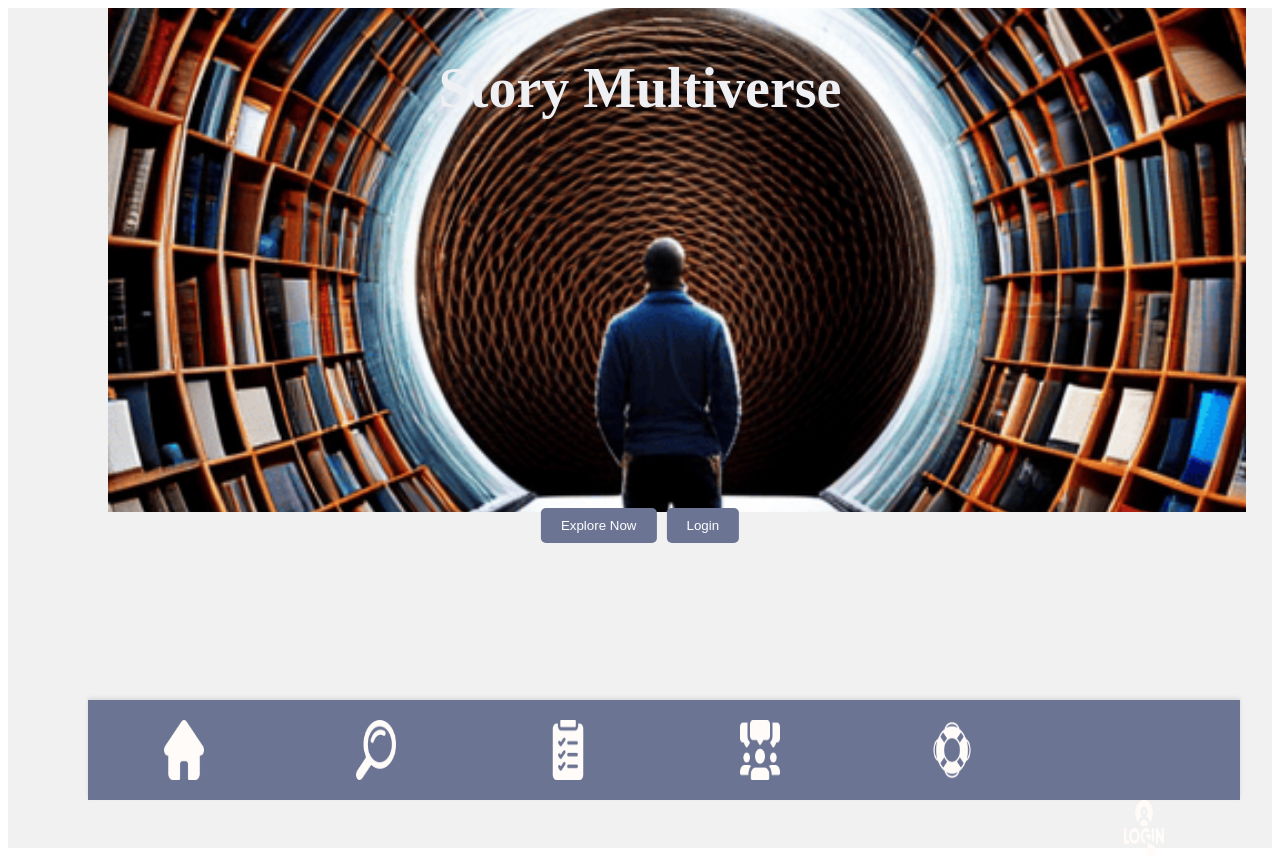
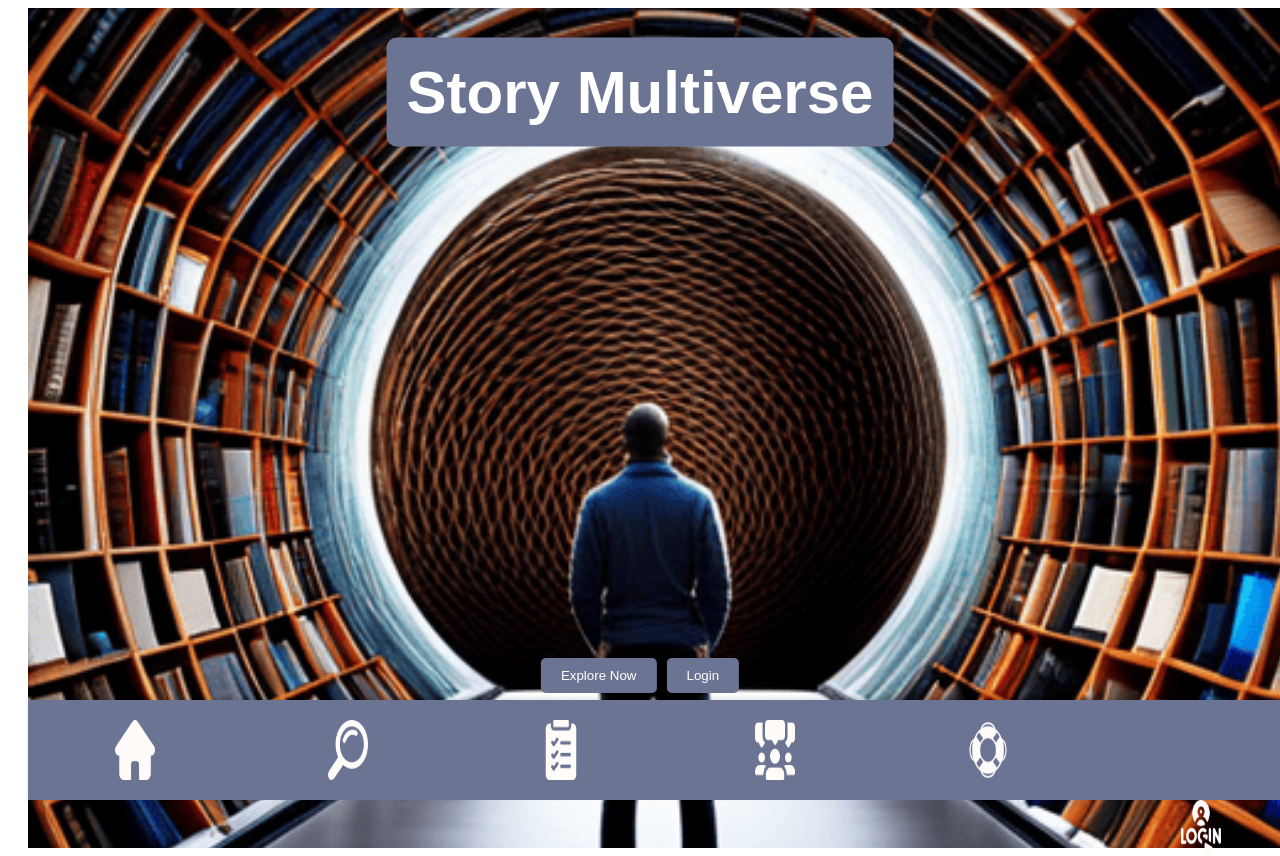
Before and after one commit to Aiia22/Storymultiverse, a React app in the folder frontend/: page / in a window 1280 px wide. Built offline with nearby package versions, Linux system fonts and the light colour scheme.

Commit message:
Updated CSS file for home page

```diff
--- a/frontend/src/pages/Home.js
+++ b/frontend/src/pages/Home.js
@@ -10,12 +10,15 @@ function HomePage() {
 
   return (
     <div className="homepage">
-      <h1>Story Multiverse</h1>
+      <div className="title-box">
+        <h1 className="title">Story Multiverse</h1>
+      </div>
       <div className="backgroundImage" style={backgroundImageStyle}></div>
       <div className="buttons">
         <button className="explore-button">Explore Now</button>
         <button className="login-button">Login</button>
-      </div><LandingPageNavBar />
+      </div>
+      <LandingPageNavBar />
     </div>
   );
 }
--- a/frontend/src/styles/CSS/homePage.css
+++ b/frontend/src/styles/CSS/homePage.css
@@ -4,29 +4,29 @@
     text-align: center;
     padding: 20px;
     min-height: 100vh;
-    background-color: #f1f1f1; /* Set a background color as a fallback */
+
   }
 
-  /* Styling for the title */
-  h1 {
-    font-size: 56px;
-    margin-bottom: 20px;
-    position: absolute;
-    top: 5%;
-    left: 50%;
-    transform: translate(-50%, -50%);
-    z-index: 1; /* Ensure the title appears above the image */
-    color: #fff; /* Set font color to white for better contrast */
-  }
+  /* Styling for the title-box */
+.title-box {
+  position: absolute;
+  top: 10%;
+  left: 50%;
+  transform: translate(-50%, -50%);
+  background-color: #6b7493; /* Use rgba to set the background color with transparency */
+  padding: 20px;
+  border-radius: 10px;
+  z-index: 1; /* Ensure the title-box appears above the background image */
+}
 
   /* Styling for the background Image */
   .backgroundImage {
     position: absolute;
     top: 0;
-    left: 100px;
+
     background-position: center;
-    width: 90%;
-    height: 60%;
+    width: 100%;
+    height: 100%;
     background-size: cover;
     background-repeat: no-repeat;
     background-position: center;
@@ -36,7 +36,7 @@
   /* Styling for the buttons */
   .buttons {
     position: absolute;
-    top: 500px;
+    top: 650px;
     left: 50%;
     transform: translateX(-50%);
     z-index: 1; /* Ensure the buttons appear above the image */
--- a/frontend/src/styles/CSS/landingPageNavBar.css
+++ b/frontend/src/styles/CSS/landingPageNavBar.css
@@ -2,9 +2,8 @@
 
 .navbar {
   position: fixed;
-  margin-left: 60px;
   bottom: 0;
-  width: 90%;
+  width: 100%;
   height: 100px;
   background-color: #6b7493;
   padding: 0px 0;
--- a/frontend/src/styles/CSS/main.css
+++ b/frontend/src/styles/CSS/main.css
@@ -5,7 +5,10 @@
 h1,
 h2 {
   text-align: center;
-  color: #eff0f3;
+  color: #fff;
+  font-size: 60px;
+  margin: 0;
+  font-family: "Font-Type", sans-serif;
 }
 
 h2 {
```
Also changed, not shown: 1 other file (tests, documents, lock files or other folders).
